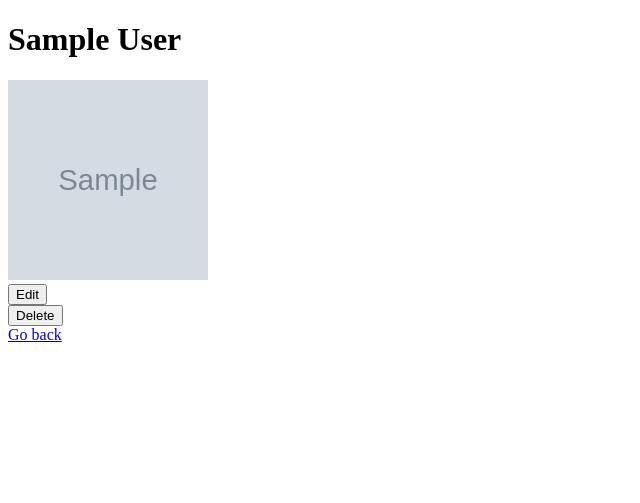
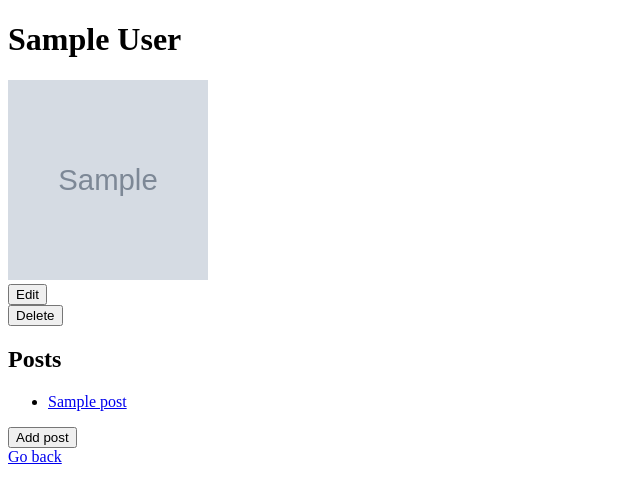
Before and after one commit to evemorgan5/flask-blogly-, a Flask app: template templates/detail.html in a window 1280 px wide. Shown: the top 503 px of the page, without its empty margins (0-640 px from the left). Run offline with Flask 2, Linux system fonts and the light colour scheme; the template is opened without the code that fills it: values that come from a table or form of the project are taken from there, others are empty; tables that the repository leaves empty hold one stand-in row (values such as "Sample post"); grey boxes marked "Sample" are stand-in pictures.

Commit message:
Started on part two

```diff
--- a/app.py
+++ b/app.py
@@ -1,7 +1,7 @@
 """Blogly application."""
 
 from flask import Flask, request, redirect, render_template
-from models import db, connect_db, User, DEFAULT_IMAGE_URL
+from models import Post, db, connect_db, User, DEFAULT_IMAGE_URL
 
 app = Flask(__name__)
 app.config['SQLALCHEMY_DATABASE_URI'] = 'postgresql:///blogly'
@@ -19,7 +19,7 @@ debug = DebugToolbarExtension(app)
 app.config['DEBUG_TB_INTERCEPT_REDIRECTS'] = False
 
 
-#db.create_all()
+db.create_all()
 
 @app.get("/")
 def return_users_page():
@@ -95,3 +95,21 @@ def delete_user(user_id):
     db.session.commit()
 
     return redirect("/users")
+
+@app.get("/users/<int:user_id>/posts/new")
+def add_post_form(user_id):
+    """renders post form"""
+    user = User.query.get_or_404(user_id)
+    return render_template("add_post.html",user=user)
+
+@app.post("/users/<int:user_id>/posts/new")
+def add_post(user_id):
+    title = request.form['title']
+    content = request.form['content']
+
+    user = User.query.get_or_404(user_id)
+    post = Post(title = title, content = content,user_id = user_id)
+    db.session.add(post)
+    db.session.commit()
+
+    return render_template("detail.html", user=user,post=post)
--- a/templates/add_post.html
+++ b/templates/add_post.html
@@ -1,6 +1,6 @@
 {% block content %}
 <h2>Add Post for {{user.first_name}} {{user.last_name}}</h2>
-<form  method="GET">
+<form  method="POST" >
   <p>Title:     <input name="title" ></p>
   <p>Content:     <input name="content" ></p>
   <button>Add</button>
--- a/templates/detail.html
+++ b/templates/detail.html
@@ -15,5 +15,16 @@
   <button>Delete</button>
 </form>
 
+<h2> Posts</h2>
+<ul>
+  {% for post in posts %}
+  <li><a href="/users/{{user.id}}/posts"> {{post.title}}</a></li>
+  {% endfor %}
+</ul>
+<form action="/users/{{user.id}}/posts/new" method="GET">
+  <button>Add post</button>
+</form>
+
+
 <a href="/">Go back</a>
 {% endblock %}
```
Also changed, not shown: models.py (+18 -15 lines).
